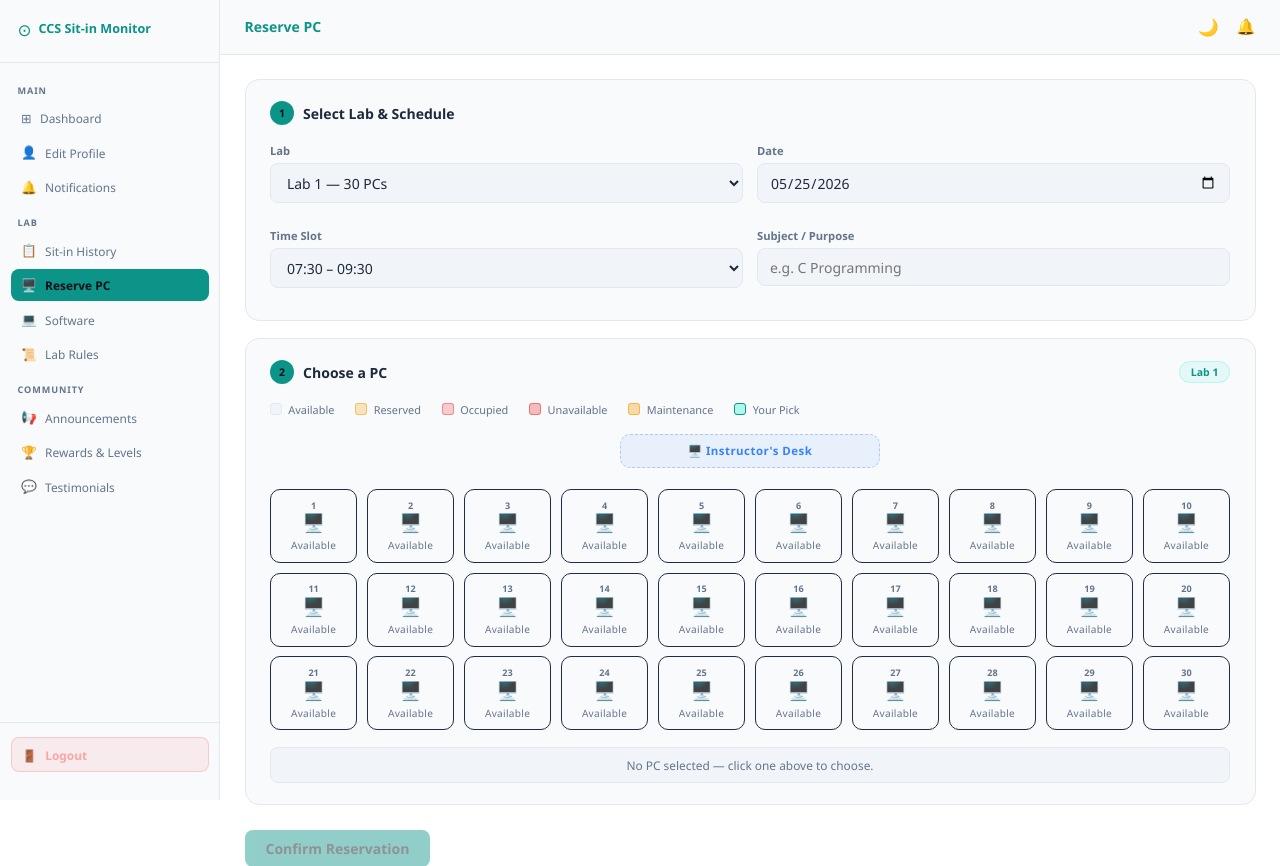
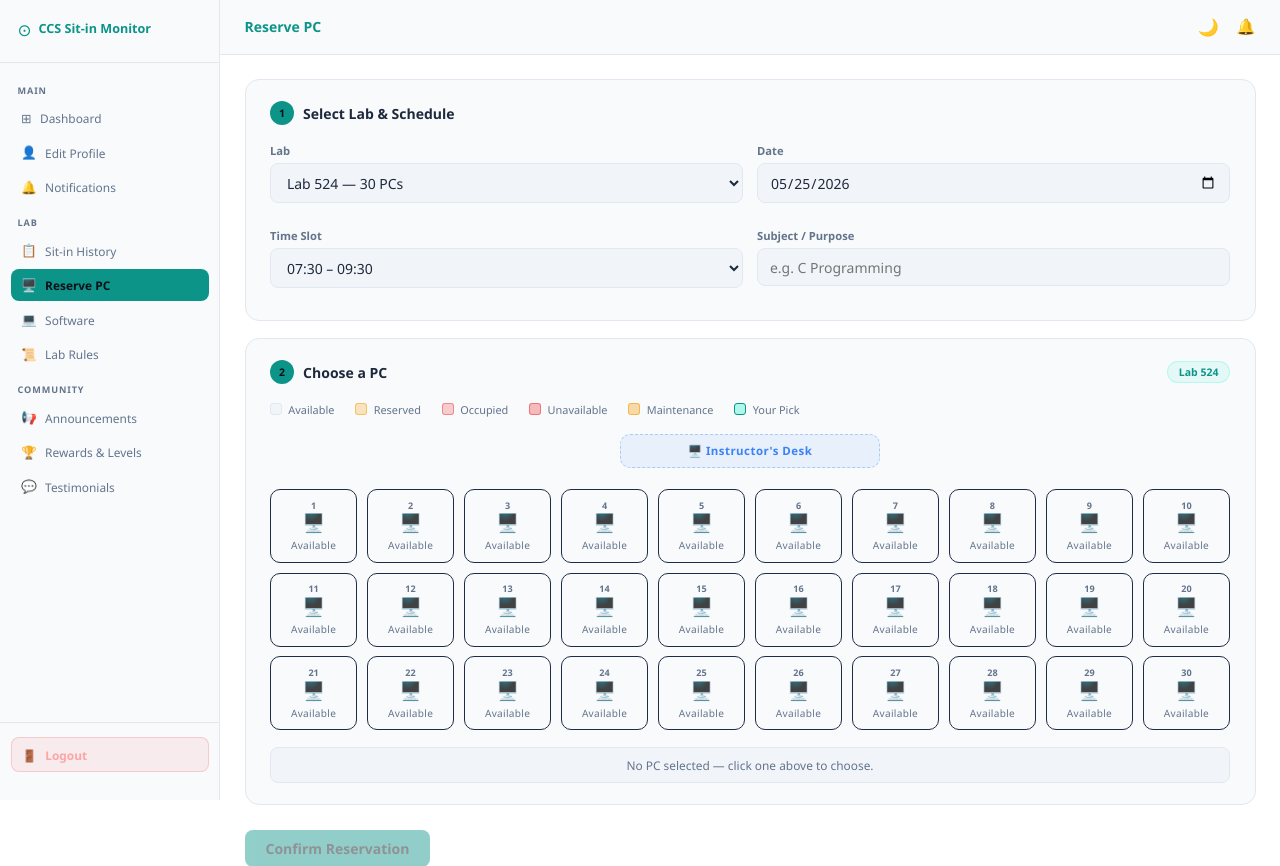
Before and after one commit to jenerin/sit-in-monitoring-final-, a Flask app: template templates/student/reservation.html in a window 1280 px wide. Shown: the top 866 px of the page. Run offline with Flask 3, Linux system fonts and the light colour scheme; the template is opened without the code that fills it, so the values that code supplies are empty.

Commit message:
Initial commit

```diff
--- a/app.py
+++ b/app.py
@@ -339,7 +339,7 @@ def student_reservation():
             pc_status[row["lab"]] = {}
         pc_status[row["lab"]][row["pc_number"]] = row["status"]
 
-    labs = ["Lab 1", "Lab 2", "Lab 3"]
+    labs = ["Lab 524", "Lab 526", "Lab 528"]
     for lab in labs:
         if lab not in pc_status:
             pc_status[lab] = {}
@@ -427,7 +427,7 @@ def student_announcements():
     if not announcements:
         announcements = [
             {"title": "Welcome to CCS Lab Monitoring System", "body": "The new sit-in monitoring system is now live. Please register and explore the features.", "date": "2025-01-18"},
-            {"title": "Lab Schedule Update", "body": "Lab 3 will be under maintenance this Friday. Please use Lab 1 or Lab 2.", "date": "2025-01-12"}
+            {"title": "Lab Schedule Update", "body": "Lab 528 will be under maintenance this Friday. Please use Lab 524 or Lab 526.", "date": "2025-01-12"}
         ]
     conn.close()
     unread_count = get_unread_count(session["user"]["id"])
@@ -842,7 +842,7 @@ def admin_reservation():
             pc_status[row["lab"]] = {}
         pc_status[row["lab"]][row["pc_number"]] = row["status"]
     conn.close()
-    labs = ["Lab 1", "Lab 2", "Lab 3"]
+    labs = ["Lab 524", "Lab 526", "Lab 528"]
     for lab in labs:
         if lab not in pc_status:
             pc_status[lab] = {}
@@ -1121,7 +1121,7 @@ def admin_software_apps():
     conn.close()
 
     existing_labs = sorted({row["lab"] for row in labs_rows if row["lab"]})
-    lab_options = ["All Labs", "Lab 1", "Lab 2", "Lab 3"] + [lab for lab in existing_labs if lab not in {"All Labs", "Lab 1", "Lab 2", "Lab 3"}]
+    lab_options = ["All Labs", "Lab 524", "Lab 526", "Lab 528"] + [lab for lab in existing_labs if lab not in {"All Labs", "Lab 524", "Lab 526", "Lab 528"}]
     labs = ["All Labs"] + [lab for lab in existing_labs if lab != "All Labs"]
     software_apps = [dict(a) for a in software_apps]
     if selected_lab and selected_lab != "All Labs":
--- a/static/js/student/reservation.js
+++ b/static/js/student/reservation.js
@@ -4,14 +4,14 @@
 
 // Lab configs: how many PCs each lab has
 const LAB_CONFIG = {
-  'Lab 1': 30,
-  'Lab 2': 25,
-  'Lab 3': 20,
+  'Lab 524': 30,
+  'Lab 526': 25,
+  'Lab 528': 20,
 };
 
 // Injected from template
 const allReservations = window.RESERVATIONS || [];
-// Admin-set PC status: { "Lab 1": { "1": "available", "2": "unavailable", ... }, ... }
+// Admin-set PC status: { "Lab 524": { "1": "available", "2": "unavailable", ... }, ... }
 const pcStatus = window.PC_STATUS || {};
 
 // Currently selected PC number
--- a/templates/admin/log_sitin.html
+++ b/templates/admin/log_sitin.html
@@ -63,9 +63,9 @@
             <div class="form-group">
               <label>Lab</label>
               <select name="lab" required>
-                <option value="Lab 1">Lab 1</option>
-                <option value="Lab 2">Lab 2</option>
-                <option value="Lab 3">Lab 3</option>
+                <option value="Lab 524">Lab 524</option>
+                <option value="Lab 526">Lab 526</option>
+                <option value="Lab 528">Lab 528</option>
               </select>
             </div>
             <div class="form-group">
--- a/templates/student/reservation.html
+++ b/templates/student/reservation.html
@@ -52,9 +52,9 @@
             <div class="form-group">
               <label>Lab</label>
               <select name="lab" id="labSelect" required>
-                <option value="Lab 1">Lab 1 — 30 PCs</option>
-                <option value="Lab 2">Lab 2 — 25 PCs</option>
-                <option value="Lab 3">Lab 3 — 20 PCs</option>
+                <option value="Lab 524">Lab 524 — 30 PCs</option>
+                <option value="Lab 526">Lab 526 — 25 PCs</option>
+                <option value="Lab 528">Lab 528 — 20 PCs</option>
               </select>
             </div>
             <div class="form-group">
@@ -83,7 +83,7 @@
           <h3 class="res-card-title">
             <span class="step-badge">2</span>
             Choose a PC
-            <span class="lab-name-tag" id="labNameTag">Lab 1</span>
+            <span class="lab-name-tag" id="labNameTag">Lab 524</span>
           </h3>
 
           <div class="pc-legend">
@@ -165,7 +165,7 @@
       <span class="res-row"
             data-id="{{ r.id }}"
             data-student-id="{{ r.student_id }}"
-            data-lab="{{ r.lab or 'Lab 1' }}"
+            data-lab="{{ r.lab or 'lab 524' }}"
             data-pc="{{ r.pc_number }}"
             data-date="{{ r.date }}"
             data-slot="{{ r.time_slot }}"
@@ -204,9 +204,9 @@
   });
 
   window.PC_STATUS = {
-      'Lab 1': {},
-      'Lab 2': {},
-      'Lab 3': {}
+      'Lab 524': {},
+      'Lab 526': {},
+      'Lab 528': {}
   };
 
   document.querySelectorAll('#pc-status-container .pc-row').forEach(el => {
```
